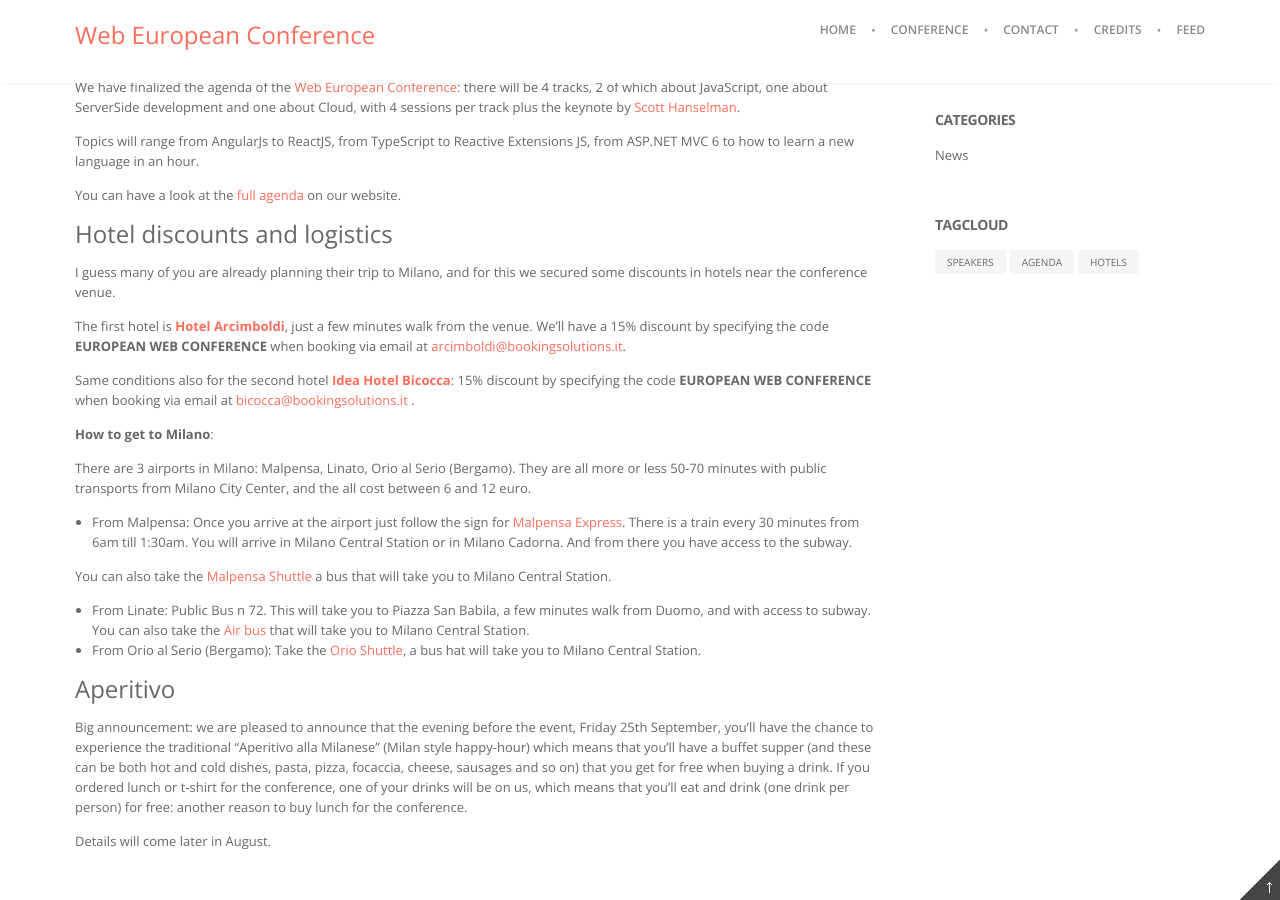
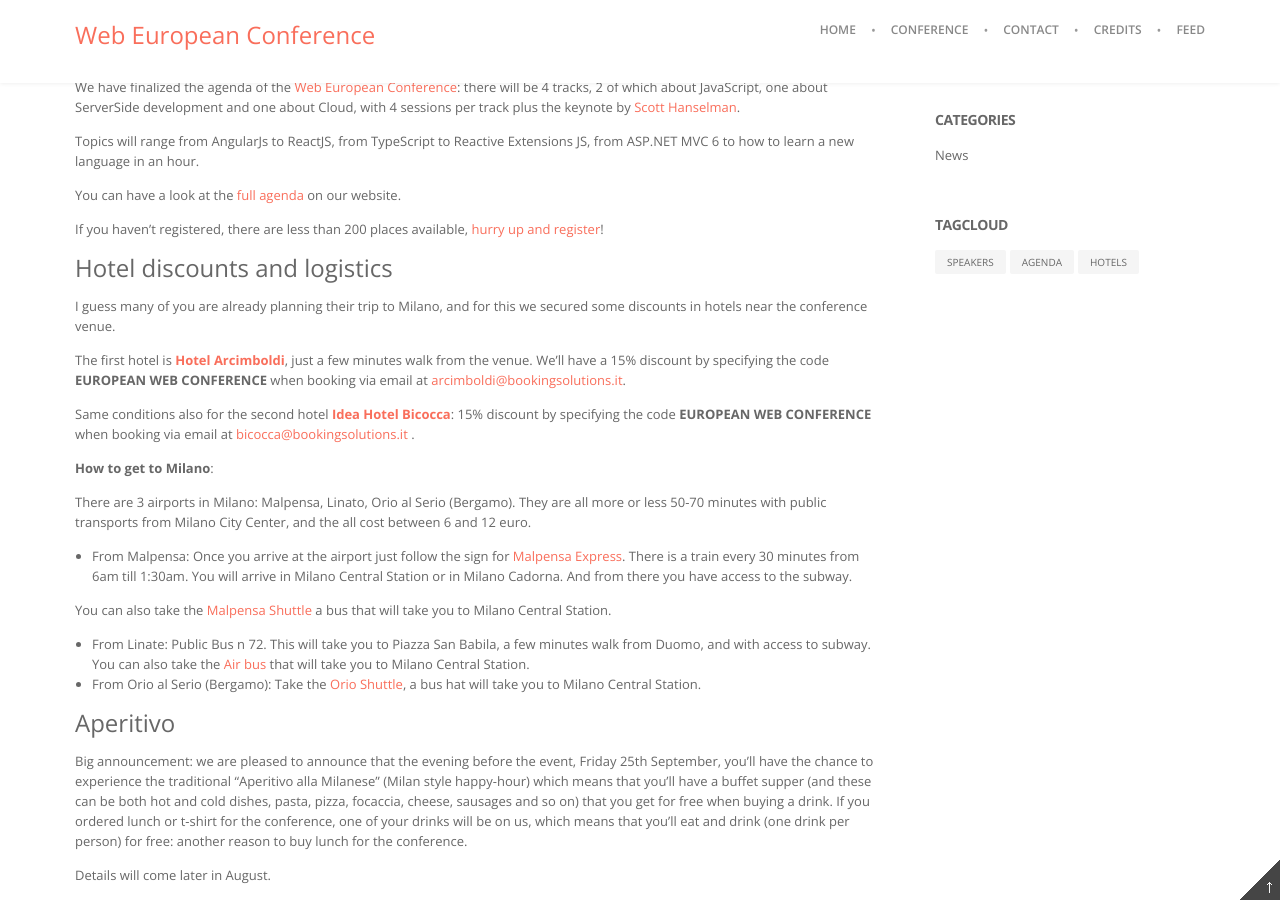
Before and after one commit to Web-European-Conference/blog, a Jekyll site: the page built from _posts/2015-08-13-agenda-hotel-discounts.markdown, in a window 1280 px wide and 900 px high, scrolled down 765 px. Built offline with Jekyll 4.4.1, drawn with Linux system fonts in a browser that asks for light colours; Markdown is read by kramdown in place of the engine named in the settings; comment, search, counter and statistics services are not loaded.

Commit message:
Added call to action to register to the conference

```diff
--- a/_posts/2015-08-13-agenda-hotel-discounts.markdown
+++ b/_posts/2015-08-13-agenda-hotel-discounts.markdown
@@ -20,6 +20,8 @@
 Topics will range from AngularJs to ReactJS, from TypeScript to Reactive Extensions JS,  from ASP.NET MVC 6 to how to learn a new language in an hour.
 
 You can have a look at the [full agenda](http://webnextconf.eu/#schedule) on our website.
+
+If you haven't registered, there are less than 200 places available, [hurry up and register](webnextconf.eventbrite.com)!
 
 ### Hotel discounts and logistics
 
```
